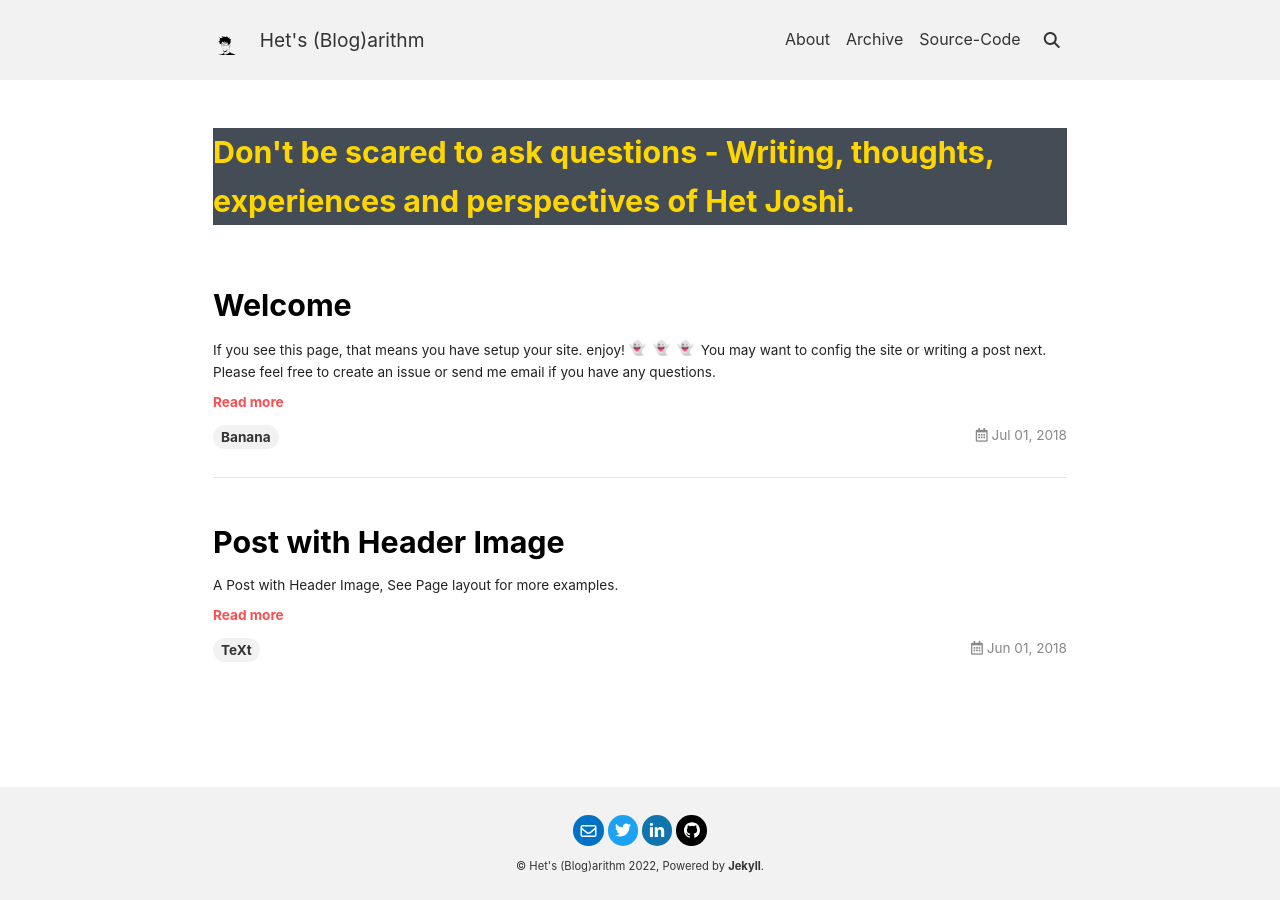
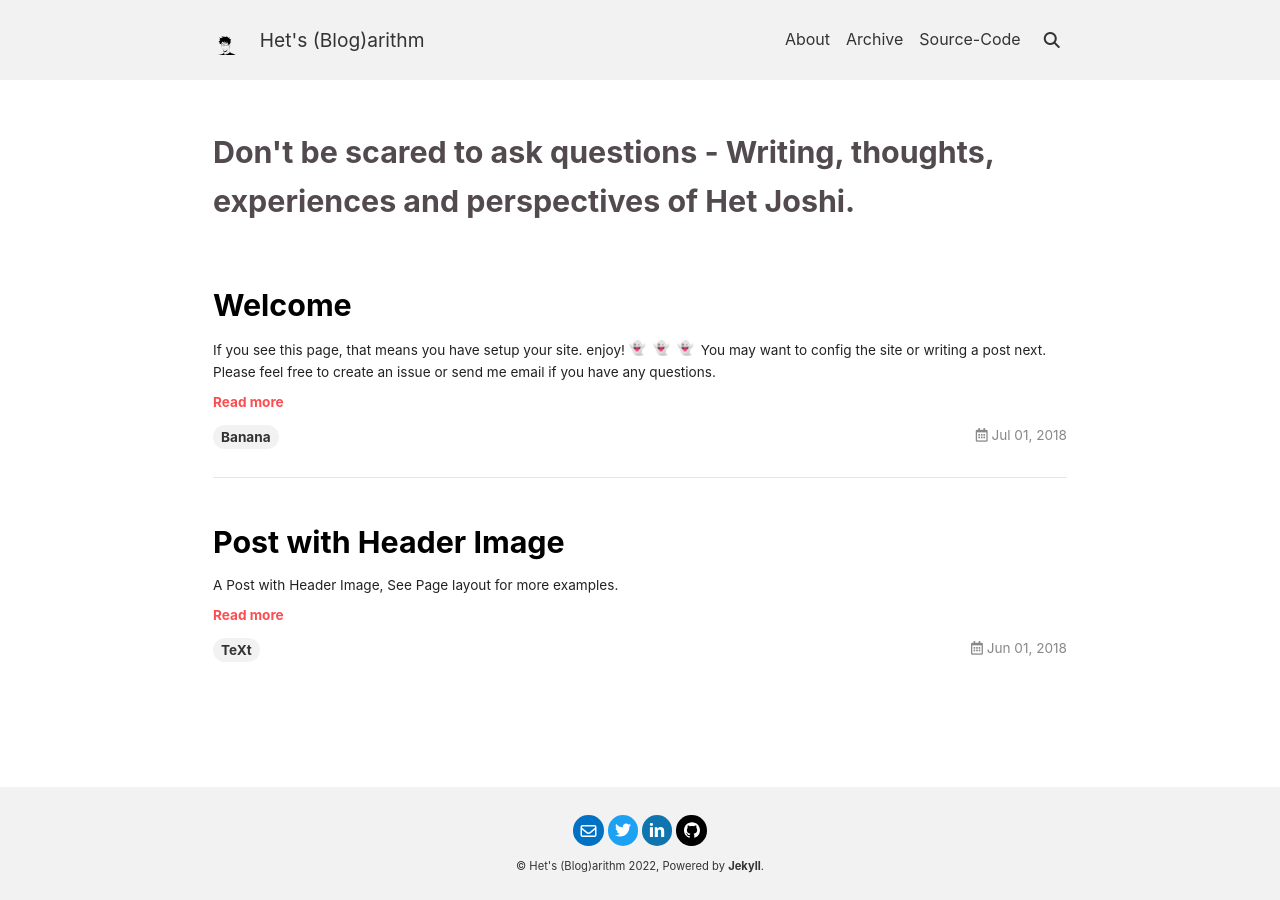
Before and after one commit to Het-Joshi/blog, a Jekyll site: the page built from index.html, in a window 1280 px wide. Built offline with Jekyll 4.4.1, drawn with Linux system fonts in a browser that asks for light colours; nearby versions of some CDN libraries; emoji names are drawn with the system emoji font; the list of posts is cut into pages by our own code.

Commit message:
Update article-header.html

```diff
--- a/_includes/article-header.html
+++ b/_includes/article-header.html
@@ -17,9 +17,7 @@
     <div class="article__header">
       {%- if _show_title -%}
       <header>
-        <div style="background-color:#444c56">
-          <h2 style="color:#FFD700">{{ _article_title }}</h2>
-        </div>
+          <h2 style="color:#524A4E">{{ _article_title }}</h2>
       </header>
       {%- endif -%}
       {%- if _show_edit_on_github -%}
```
